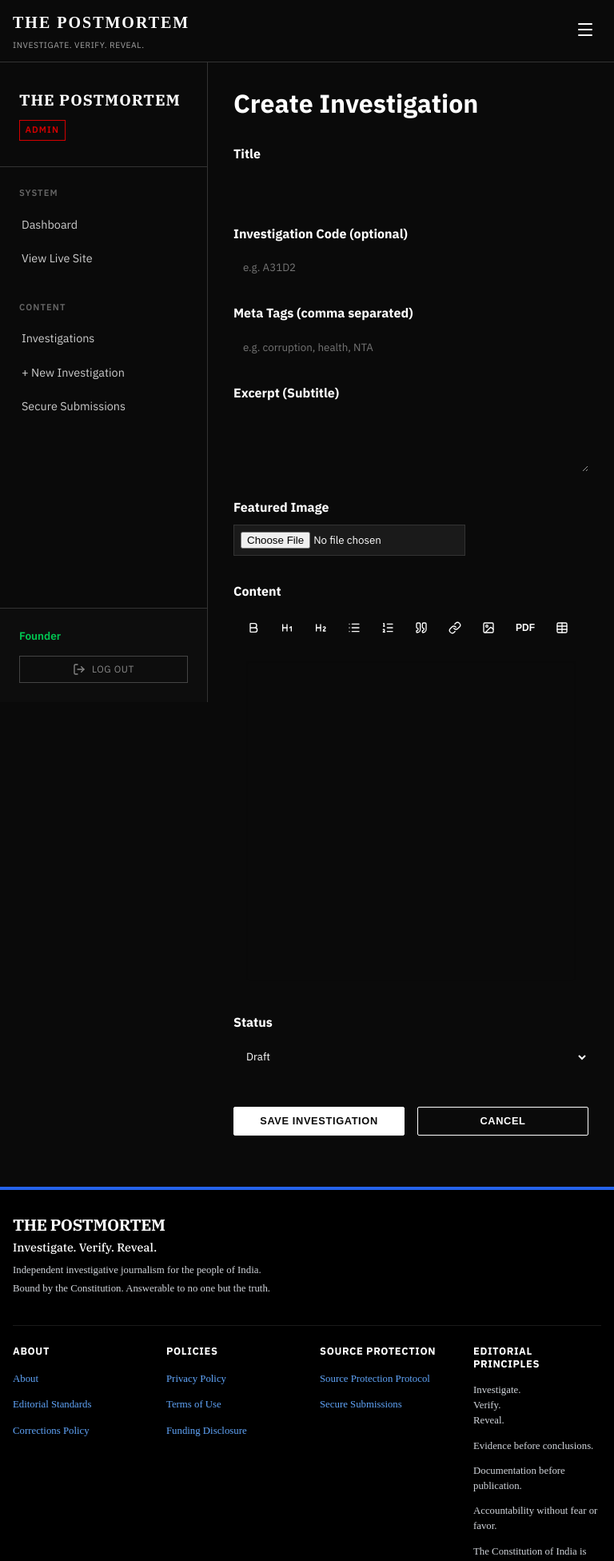
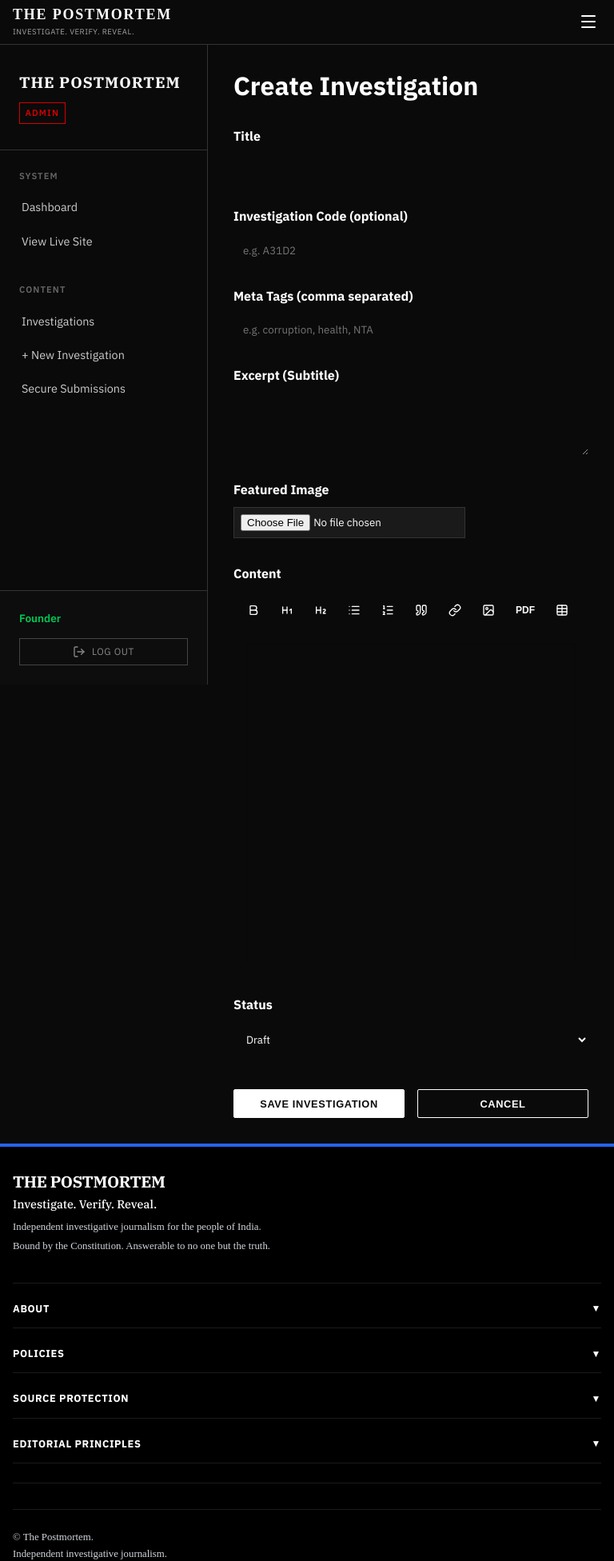
Before and after one commit to Imsakirul/The-Postmortems, a Next.js app: page /admin/investigations/new in a window 768 px wide. Shown: the top 1952 px of the page at 80% size. Built offline with nearby package versions, Linux system fonts and the light colour scheme.

Commit message:
Implement Mobile Optimization Phase 2: header polish, hero sizing, text readability, and zero-JS footer accordion

```diff
--- a/src/components/Footer.module.css
+++ b/src/components/Footer.module.css
@@ -49,12 +49,14 @@
   padding: 2rem 0;
 }
 
-@media (min-width: 768px) {
-  .grid {
-    display: grid;
-    grid-template-columns: repeat(4, 1fr);
-    gap: 1.5rem;
-  }
+.desktopGrid {
+  display: grid;
+  grid-template-columns: repeat(4, 1fr);
+  gap: 1.5rem;
+}
+
+.mobileAccordion {
+  display: none;
 }
 
 .column {
@@ -103,14 +105,64 @@
 }
 
 @media (max-width: 768px) {
+  .desktopGrid {
+    display: none;
+  }
+
+  .mobileAccordion {
+    display: flex;
+    flex-direction: column;
+    gap: 1rem;
+    padding: 0.5rem 0;
+  }
+
+  .accordionDetails {
+    border-bottom: 1px solid rgba(255, 255, 255, 0.1);
+    padding-bottom: 1rem;
+  }
+
+  .accordionSummary {
+    list-style: none;
+    cursor: pointer;
+    user-select: none;
+    outline: none;
+  }
+
+  .accordionSummary::-webkit-details-marker {
+    display: none;
+  }
+
+  .accordionSummary h3 {
+    display: flex;
+    justify-content: space-between;
+    align-items: center;
+    margin: 0;
+  }
+
+  .chevron {
+    font-size: 0.75rem;
+    transition: transform 0.3s ease;
+  }
+
+  .accordionDetails[open] .chevron {
+    transform: rotate(180deg);
+  }
+
+  .accordionContent {
+    display: flex;
+    flex-direction: column;
+    gap: 0.75rem;
+    margin-top: 1rem;
+  }
+
   .footer {
     padding: 2rem 0;
-    margin-top: 2rem;
+    margin-top: 0;
   }
 
   .grid {
     padding: 1.5rem 0;
-    gap: 2rem;
+    gap: 1.5rem;
   }
 
   .title {
--- a/src/components/Footer.tsx
+++ b/src/components/Footer.tsx
@@ -12,7 +12,8 @@ export default function Footer() {
           <p className={styles.desc}>Bound by the Constitution. Answerable to no one but the truth.</p>
         </div>
 
-        <div className={styles.grid}>
+        {/* Desktop Grid (Hidden on Mobile) */}
+        <div className={`${styles.grid} ${styles.desktopGrid}`}>
           <div className={styles.column}>
             <h3 className={styles.columnHeader}>ABOUT</h3>
             <Link href="/about" className={styles.link}>About</Link>
@@ -43,6 +44,54 @@ export default function Footer() {
           </div>
         </div>
 
+        {/* Mobile Accordion (Hidden on Desktop) */}
+        <div className={`${styles.grid} ${styles.mobileAccordion}`}>
+          <details className={styles.accordionDetails} name="footer-accordion">
+            <summary className={styles.accordionSummary}>
+              <h3 className={styles.columnHeader}>ABOUT <span className={styles.chevron}>▼</span></h3>
+            </summary>
+            <div className={styles.accordionContent}>
+              <Link href="/about" className={styles.link}>About</Link>
+              <Link href="/about#editorial-standards" className={styles.link}>Editorial Standards</Link>
+              <Link href="/corrections-policy" className={styles.link}>Corrections Policy</Link>
+            </div>
+          </details>
+
+          <details className={styles.accordionDetails} name="footer-accordion">
+            <summary className={styles.accordionSummary}>
+              <h3 className={styles.columnHeader}>POLICIES <span className={styles.chevron}>▼</span></h3>
+            </summary>
+            <div className={styles.accordionContent}>
+              <Link href="/privacy-policy" className={styles.link}>Privacy Policy</Link>
+              <Link href="/terms-of-use" className={styles.link}>Terms of Use</Link>
+              <Link href="/funding-disclosure" className={styles.link}>Funding Disclosure</Link>
+            </div>
+          </details>
+
+          <details className={styles.accordionDetails} name="footer-accordion">
+            <summary className={styles.accordionSummary}>
+              <h3 className={styles.columnHeader}>SOURCE PROTECTION <span className={styles.chevron}>▼</span></h3>
+            </summary>
+            <div className={styles.accordionContent}>
+              <Link href="/source-protection-protocol" className={styles.link}>Source Protection Protocol</Link>
+              <Link href="/submit" className={styles.link}>Secure Submissions</Link>
+            </div>
+          </details>
+
+          <details className={styles.accordionDetails} name="footer-accordion">
+            <summary className={styles.accordionSummary}>
+              <h3 className={styles.columnHeader}>EDITORIAL PRINCIPLES <span className={styles.chevron}>▼</span></h3>
+            </summary>
+            <div className={styles.accordionContent}>
+              <p className={styles.principleLine}>Investigate.<br/>Verify.<br/>Reveal.</p>
+              <p className={styles.principleLine}>Evidence before conclusions.</p>
+              <p className={styles.principleLine}>Documentation before publication.</p>
+              <p className={styles.principleLine}>Accountability without fear or favor.</p>
+              <p className={styles.principleLine}>The Constitution of India is our guiding framework.</p>
+            </div>
+          </details>
+        </div>
+
         <div className={styles.copyright}>
           <p>© The Postmortem.</p>
           <p>Independent investigative journalism.</p>
--- a/src/components/Header.module.css
+++ b/src/components/Header.module.css
@@ -67,27 +67,38 @@
 
 @media (max-width: 768px) {
   .header {
-    padding: 0.75rem 0;
+    padding: 0.5rem 0;
+  }
+
+  .container {
+    gap: 1rem;
+    align-items: center;
   }
 
   .title {
-    font-size: 1.25rem;
+    font-size: 1.125rem;
+    line-height: 1.2;
+    margin-bottom: 0.125rem;
   }
 
   .tagline {
-    font-size: 0.65rem;
+    font-size: 0.6rem;
+    margin-top: 0;
   }
 
   .mobileMenuBtn {
-    display: block;
+    display: flex;
+    align-items: center;
+    justify-content: center;
+    padding: 0.25rem;
   }
 
   .nav {
     display: none;
     flex-direction: column;
     width: 100%;
-    padding: 1.5rem 0;
-    gap: 1.5rem;
+    padding: 1rem 0;
+    gap: 1.25rem;
     align-items: flex-start;
     border-top: 1px solid var(--border-color);
     margin-top: 0.5rem;
```
Also changed, not shown: src/app/page.module.css (+22 -6 lines).
